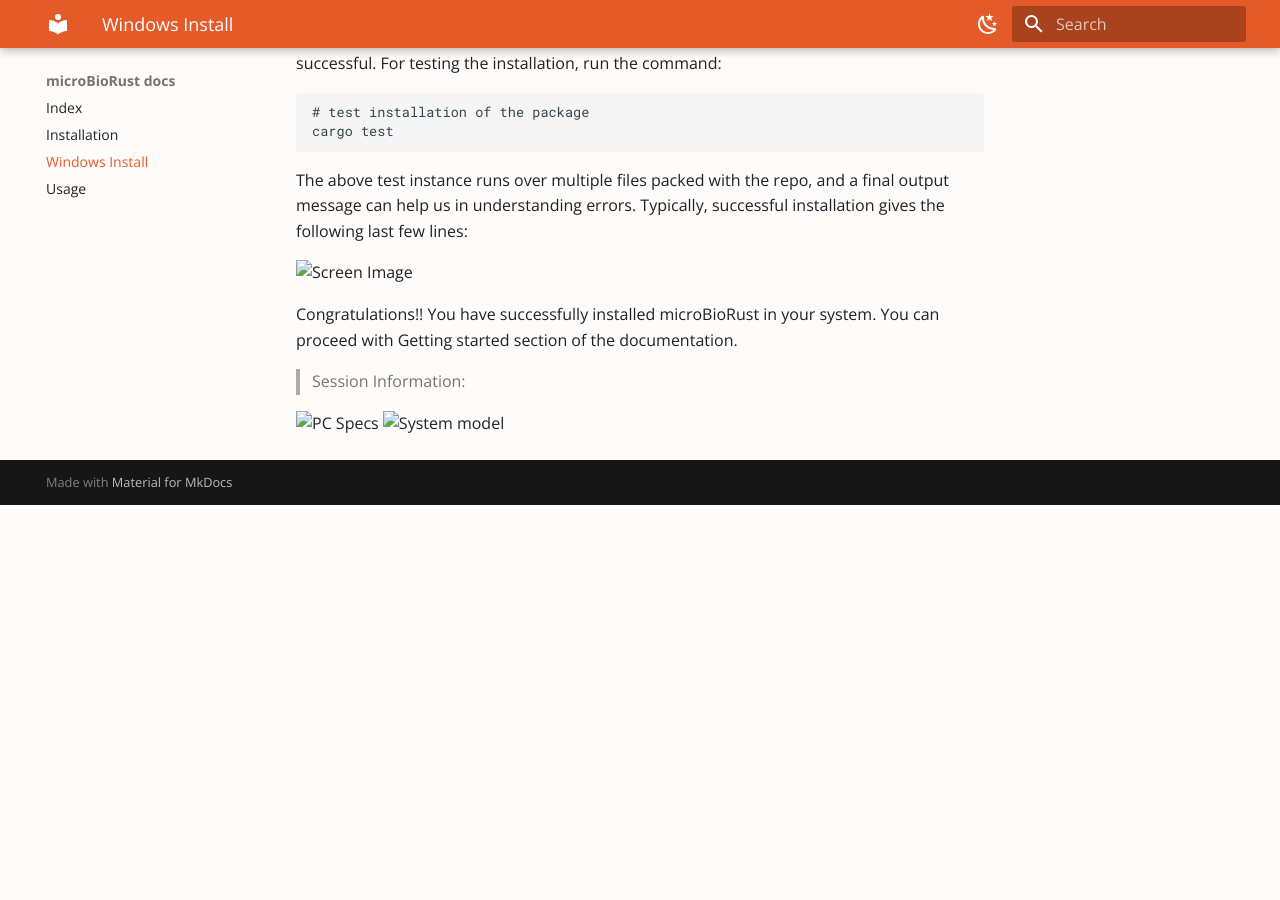
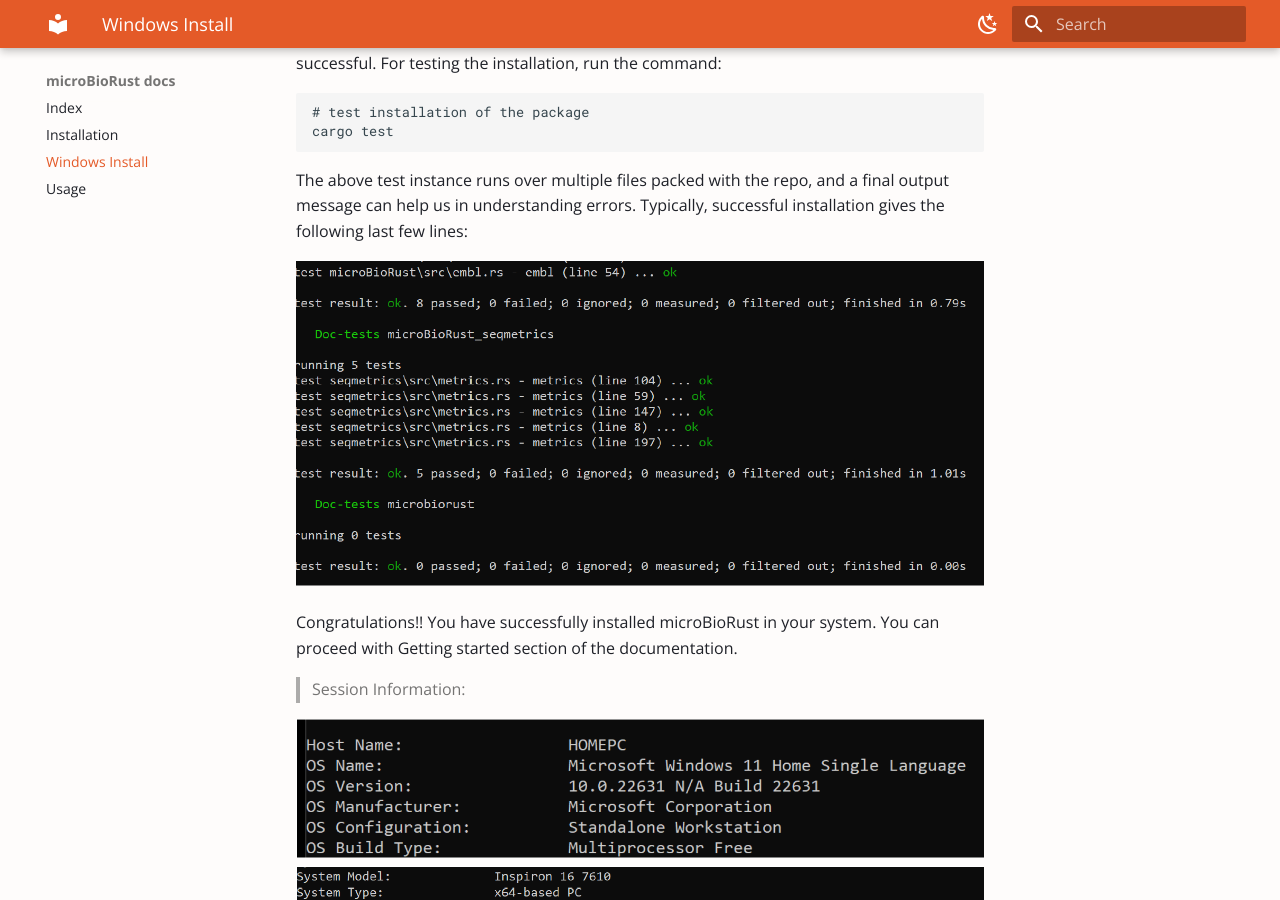
Before and after one commit to microBioRust/microBioRust, an MkDocs documentation site: the page built from docs/windows_install.md, in a window 1280 px wide and 900 px high, scrolled down 1630 px. Built offline with MkDocs 1.6.1 and Material for MkDocs 9.7.7, drawn with Linux system fonts in a browser that asks for light colours; emoji names are drawn with the system emoji font; before the commit the page ends 2135 px from its top, so only the background shows below that.

Commit message:
editing paths

```diff
--- a/docs/windows_install.md
+++ b/docs/windows_install.md
@@ -71,11 +71,11 @@ cargo test
 
 The above test instance runs over multiple files packed with the repo, and a final output message can help us in understanding errors. Typically, successful installation gives the following last few lines:
 
-![Screen Image](docs/images/window_code.png){ loading=lazy }
+![Screen Image](images/window_code.png){ loading=lazy }
 
 Congratulations!! You have successfully installed microBioRust in your system. You can proceed with Getting started section of the documentation.
 
 > Session Information:
 
-![PC Specs](docs/images/pc_specs.png){ loading=lazy }
-![System model](docs/images/system_model.png){ loading=lazy }
+![PC Specs](images/pc_specs.png){ loading=lazy }
+![System model](images/system_model.png){ loading=lazy }
```
